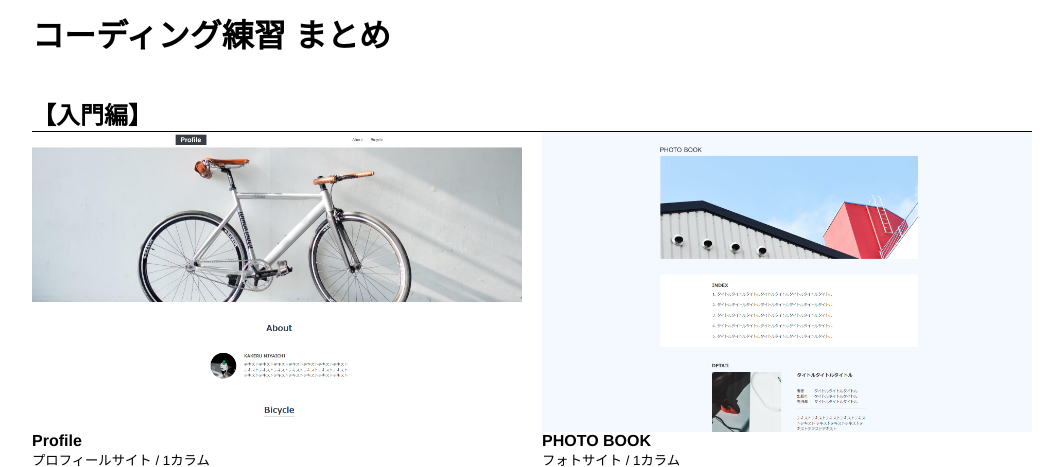
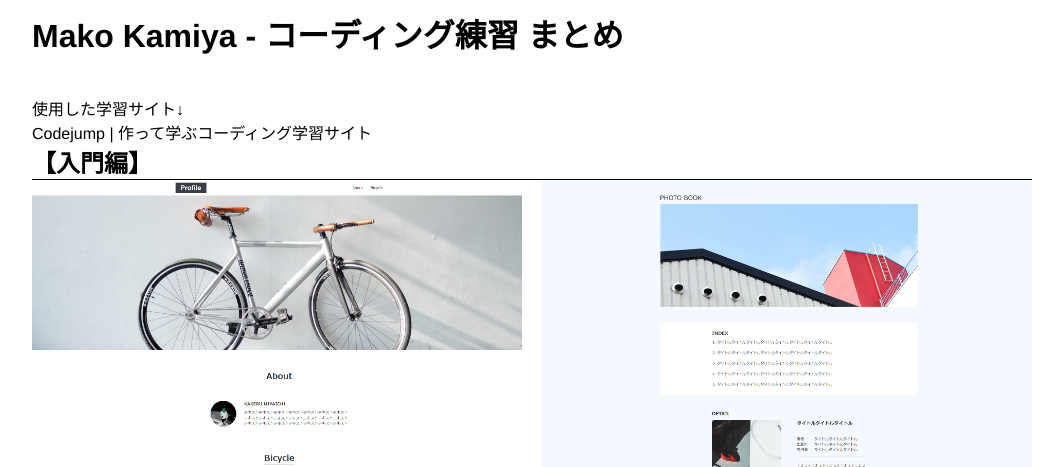
Before and after one commit to makowithyou/CodingPractice, a plain HTML site: page index.html in a window 1280 px wide. Shown: the top 467 px of the page, without its empty margins (108-1171 px from the left). Drawn offline with Linux system fonts and the light colour scheme.

Commit message:
Update index.html

```diff
--- a/index.html
+++ b/index.html
@@ -10,7 +10,9 @@
 
 <body>
     <main class="container">
-        <h1>コーディング練習 まとめ</h1>
+        <h1>Mako Kamiya - コーディング練習 まとめ</h1>
+        <p>使用した学習サイト↓</p>
+        <a class="sankou_site" href="https://code-jump.com/">Codejump | 作って学ぶコーディング学習サイト</a>
         <section>
             <h2>【入門編】</h2>
             <div class="items">
```
